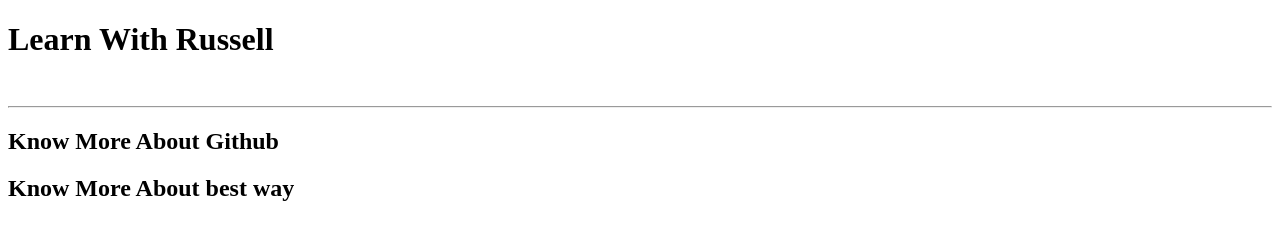
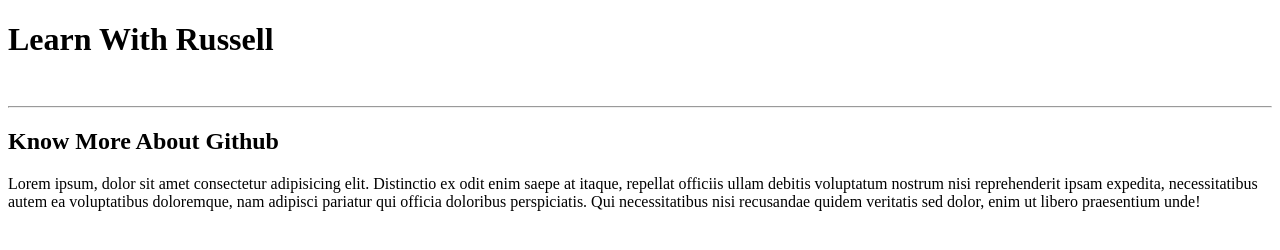
Before and after one commit to git-rx-co/test-web, a plain HTML site: page index.html in a window 1280 px wide. Drawn offline with Linux system fonts and the light colour scheme.

Commit message:
add paragraph

```diff
--- a/index.html
+++ b/index.html
@@ -11,7 +11,10 @@
     <h1>Learn With Russell</h1><br>
     <hr>
     <h2>Know More About Github</h2>
-    <h2>Know More About best way</h2>
+    <span>Lorem ipsum, dolor sit amet consectetur adipisicing elit. Distinctio ex odit enim saepe at itaque, repellat
+        officiis ullam debitis voluptatum nostrum nisi reprehenderit ipsam expedita, necessitatibus autem ea
+        voluptatibus doloremque, nam adipisci pariatur qui officia doloribus perspiciatis. Qui necessitatibus nisi
+        recusandae quidem veritatis sed dolor, enim ut libero praesentium unde!</span>
 
 </body>
 
```
